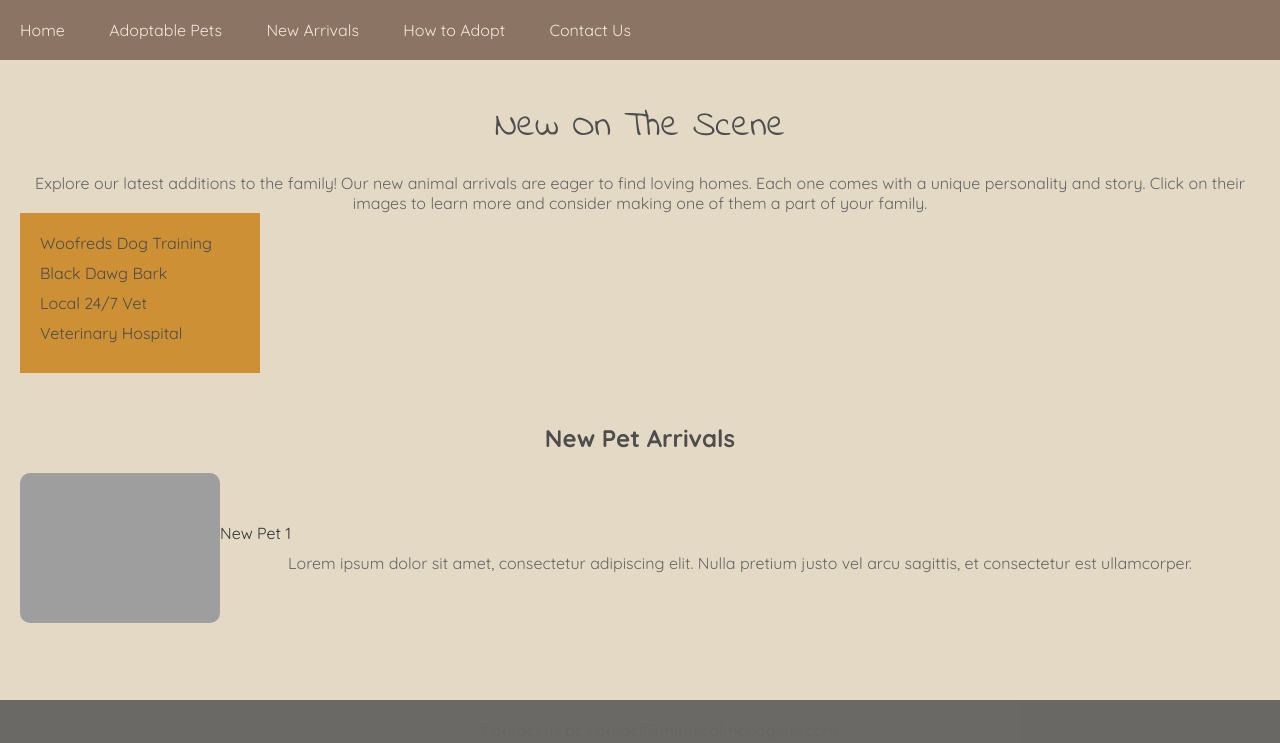
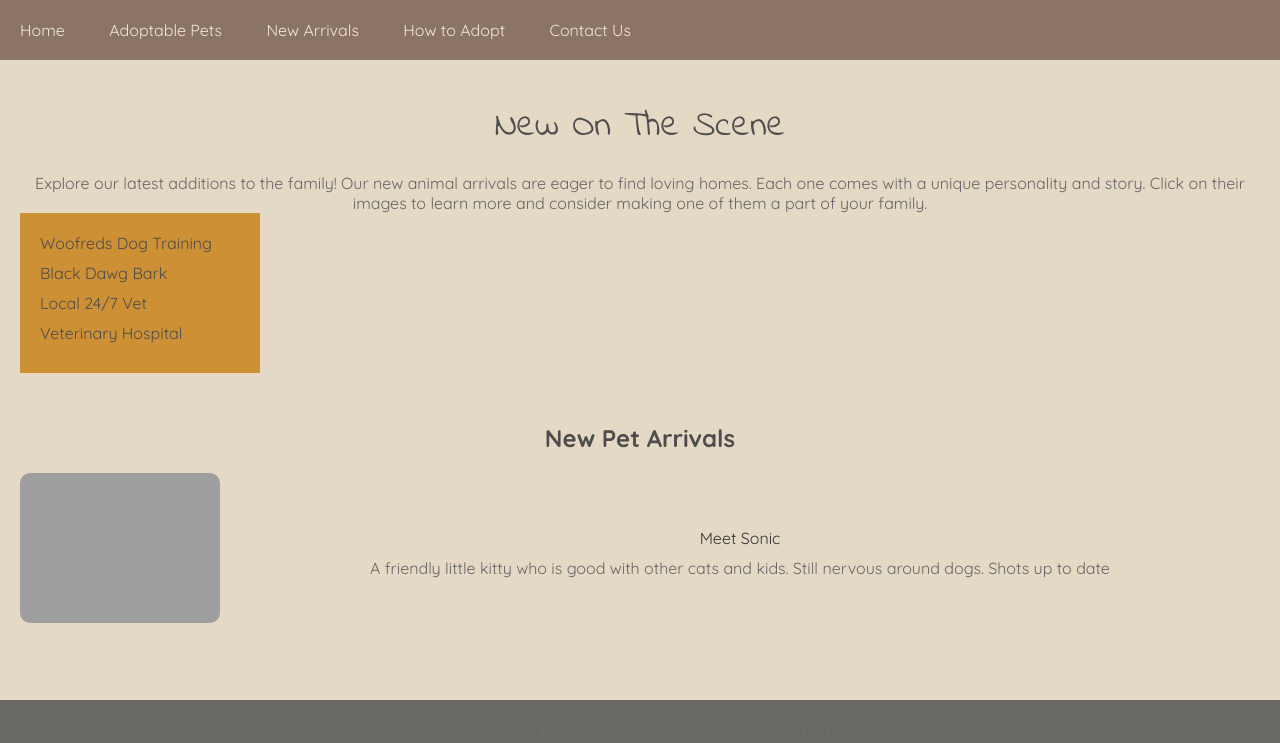
Before and after one commit to AceChianni/CSS-Pet-Adoption, a plain HTML site: page dashboard.html in a window 1280 px wide. Drawn offline with Linux system fonts and the light colour scheme; grey boxes are pictures that could not be loaded.

Commit message:
add dashboard animations

```diff
--- a/dashboard.html
+++ b/dashboard.html
@@ -42,10 +42,10 @@
 
            <!-- Individual Pet Arrival -->
        <div class="pet-arrival">
-            <img src="https://source.unsplash.com/400x300/?dog" alt="Adorable pet">
+            <img src="https://source.unsplash.com/400x300/?cat" alt="Adorable pet">
             <div class="pet-description">
-                <h3>New Pet 1</h3>
-                <p>Lorem ipsum dolor sit amet, consectetur adipiscing elit. Nulla pretium justo vel arcu sagittis, et consectetur est ullamcorper.</p>
+                <h3>Meet Sonic</h3>
+                <p>A friendly little kitty who is good with other cats and kids. Still nervous around dogs. Shots up to date</p>
             </div>
         </div>
     </main>
--- a/styles.css
+++ b/styles.css
@@ -338,6 +338,7 @@ button:hover {
 .sidebar ul li {
   margin-bottom: 10px;
 }
+
 /* Dashboard Page Styles */
 body.dashboard {
   display: grid;
@@ -398,16 +399,38 @@ body.dashboard {
   align-items: center;
   margin-bottom: 20px;
   max-height: 300px;
+  overflow: hidden;
+  position: relative;
+  transition: transform 0.3s ease-in-out;
+}
+
+.pet-arrival:hover {
+  transform: scale(1.1);
 }
 
 .pet-arrival img {
   max-width: 200px;
   max-height: 100%;
+  margin-bottom: 10px;
   border-radius: 10px;
+  transition: transform 0.3s ease-in-out;
+}
+
+.pet-arrival:hover img {
+  transform: scale(1.2);
 }
 
 .pet-description {
   flex: 1;
+  text-align: center;
+  position: relative;
+  z-index: 1;
+}
+
+h3 {
+  text-align: center;
+    position: relative;
+  z-index: 1; /
 }
 
 /* Footer Styles */
```
